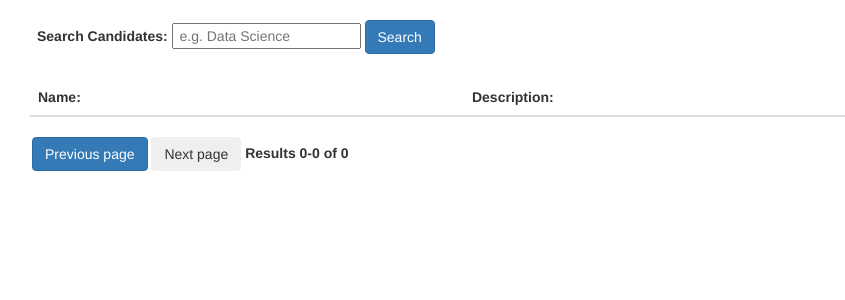
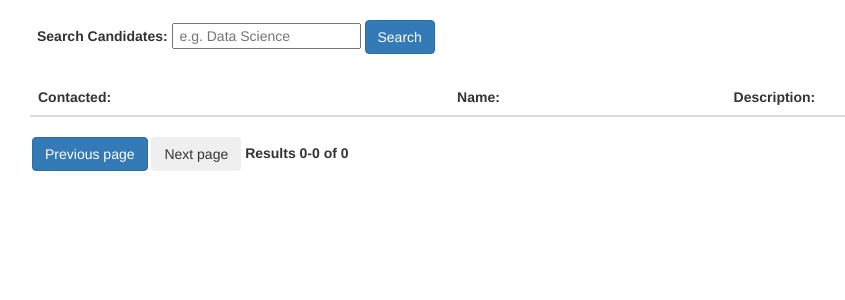
Before and after one commit to lbrown3142/twitter, a Django app: page /search/users in a window 1280 px wide. Shown: the part 102-402 px from the top of the page, without its empty margins (60-905 px from the left). Run offline with Django 3.2, Linux system fonts and the light colour scheme; the visitor is signed in with stand-in values (Sample User, id 1); lists and menus that the app fills with data are empty; parts of the project's set-up code (start-up, migrations or seed data) failed here and were passed over; some libraries are stand-ins or nearby versions.

Commit message:
Added contacted column to search results

```diff
--- a/follower_descriptions/templates/follower_descriptions/search_followers.html
+++ b/follower_descriptions/templates/follower_descriptions/search_followers.html
@@ -22,6 +22,7 @@
         <table class="table">
             <thead>
             <tr>
+                <th>Contacted:</th>
                 <th>Name:</th>
                 <th>Description:</th>
             </tr>
@@ -29,6 +30,7 @@
             <tbody>
             {% for result in followers %}
             <tr>
+                <td>{{result.contacted}}</td>
                 <td><a href="/search/user/{{ result.screen_name }}">{{ result.screen_name }}</a></td>
                 <td>{{result.user_description}}</td>
             </tr>
--- a/follower_descriptions/views.py
+++ b/follower_descriptions/views.py
@@ -99,6 +99,20 @@ def search_followers(request):
         s = s[cursor:cursor_end]
 
         response = s.execute(ignore_cache=True)
+
+        for result in response:
+            screen_name = result['screen_name']
+
+            # We should be able to find just the one graduate. But filter syntax returns a list of one.
+            graduates = models.Graduate.objects.filter(twitter_handle = screen_name)
+            if len(graduates) > 0:
+                graduate = graduates[0]
+                if graduate.contacted:
+                    result['contacted'] = 'yes'
+                else:
+                    result['contacted'] = ''
+
+            pass
 
         count = response.hits.total
 
--- a/twitter/settings.py
+++ b/twitter/settings.py
@@ -153,7 +153,7 @@ LOGIN_URL = '/login'
 LOGOUT_URL = '/logout'
 LOGIN_REDIRECT_URL = '/'
 
-CAPGEMINI_LOG = True    # Enables logging to /var/log/capgemini/tasks.log
+CAPGEMINI_LOG = False    # Enables logging to /var/log/capgemini/tasks.log
                         # Need to ensure /var/log/capgemini/ has write permissions so celery user can write to it
                         # e.g. sudo mkdir /var/log/capgemini; chmod 777 /var/log/capgemini
 
--- a/twitter/urls.py
+++ b/twitter/urls.py
@@ -30,5 +30,5 @@ urlpatterns = [
     url(r'^logout$', django.contrib.auth.views.logout, {'next_page': 'login'}, name='logout'),
     url(r'^about$', views.about),
     url(r'^contact$', views.contact),
-    url(r'^test$', views.test)
+    #url(r'^test$', views.test)
     ]
```
Also changed, not shown: follower_descriptions/templates/follower_descriptions/user_detail.html (+9 -4 lines).
